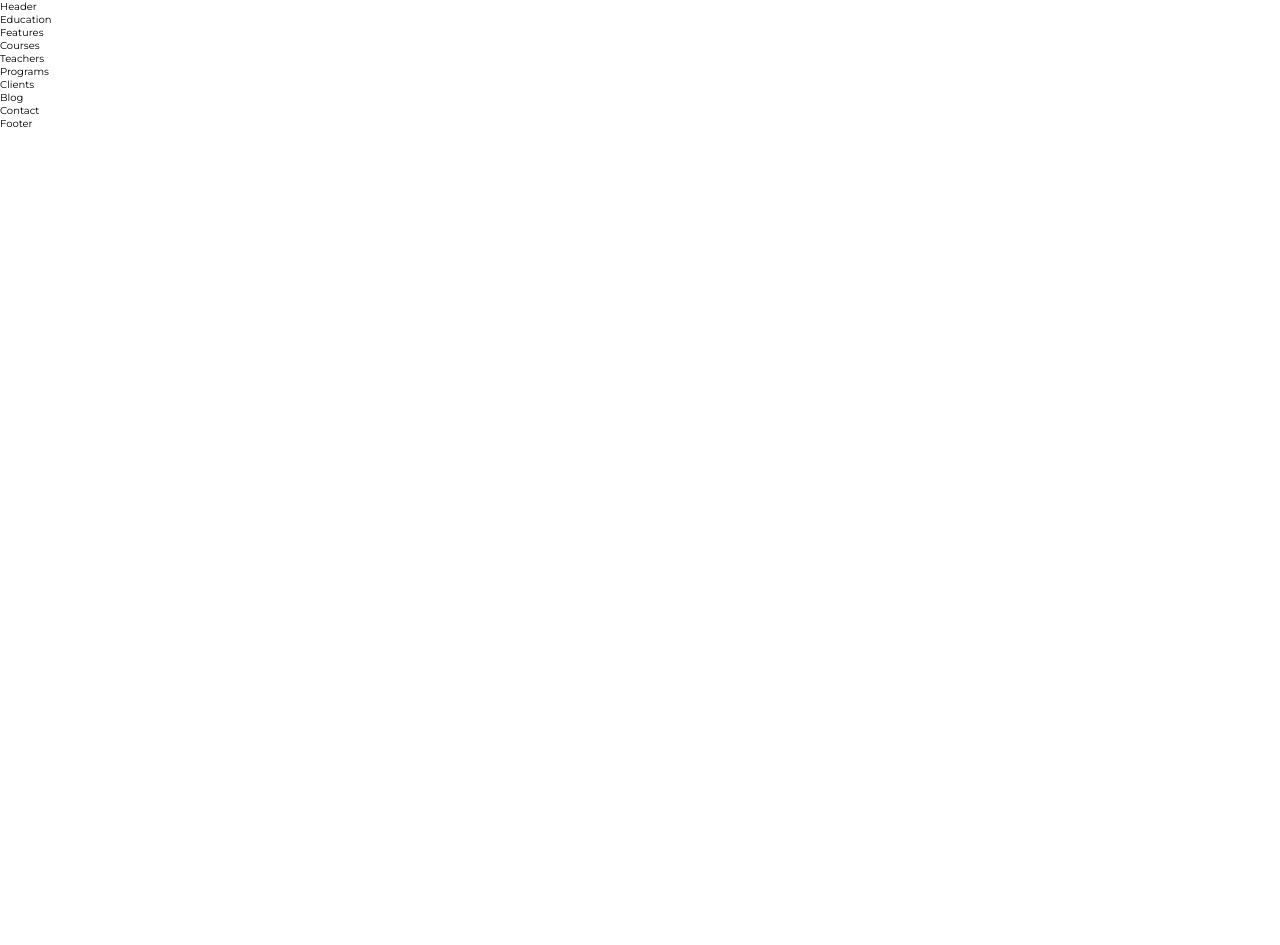
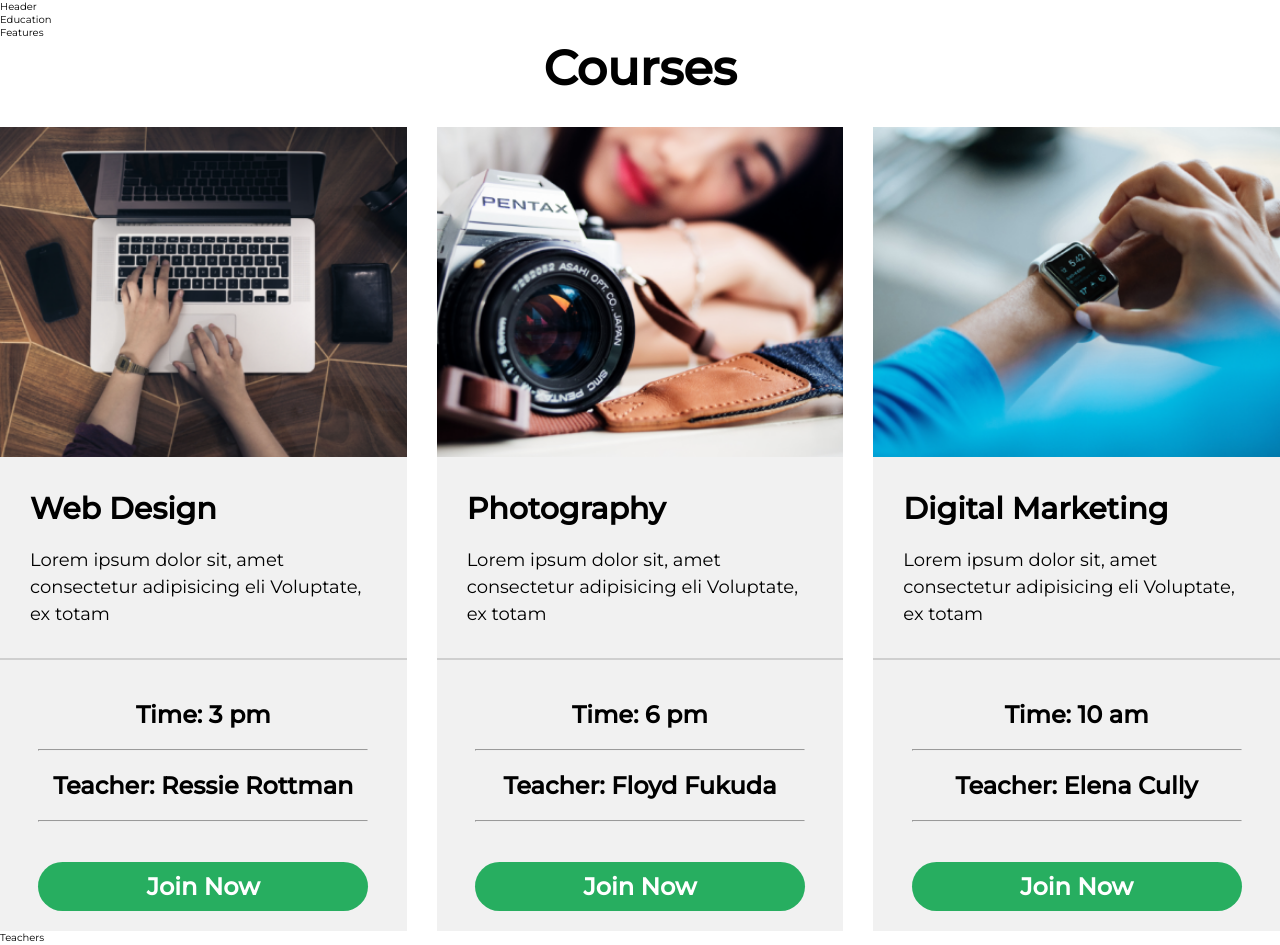
Before and after one commit to tatu7/education_project, a React (Create React App) app: page / in a window 1280 px wide. Shown: the top 945 px of the page. Before the commit the page ends 800 px from the top, so only its background shows below. Built offline with nearby package versions, Linux system fonts and the light colour scheme.

Commit message:
course component finish

```diff
--- a/src/components/Courses/Courses.jsx
+++ b/src/components/Courses/Courses.jsx
@@ -1,9 +1,64 @@
 import React from "react";
 import "./_courses.scss";
 import "../main.scss";
+import course1 from "../../Assets/images/course1.png";
+import course2 from "../../Assets/images/course2.png";
+import course3 from "../../Assets/images/course3.png";
+const course_database = [
+  {
+    id: 1,
+    img: `${course1}`,
+    name: "Web Design",
+    desc: "Lorem ipsum dolor sit, amet consectetur adipisicing eli Voluptate, ex totam",
+    time: "3 pm",
+    teacher: "Ressie Rottman",
+  },
+  {
+    id: 2,
+    img: `${course2}`,
+    name: "Photography",
+    desc: "Lorem ipsum dolor sit, amet consectetur adipisicing eli Voluptate, ex totam",
+    time: "6 pm",
+    teacher: "Floyd Fukuda",
+  },
+  {
+    id: 3,
+    img: `${course3}`,
+    name: "Digital Marketing",
+    desc: "Lorem ipsum dolor sit, amet consectetur adipisicing eli Voluptate, ex totam",
+    time: "10 am",
+    teacher: "Elena Cully",
+  },
+];
 
 function Courses() {
-  return <div>Courses</div>;
+  return (
+    <div className="courses">
+      <h1 className="title">Courses</h1>
+      <div className="main">
+        {course_database.map((val) => {
+          return (
+            <div className="course" key={val.id}>
+              <div className="img">
+                <img src={val.img} alt="course img" />
+              </div>
+              <div className="desc">
+                <p className="heading_secondary">{val.name}</p>
+                <p className="text">{val.desc}</p>
+              </div>
+              <div className="about">
+                <p className="time">Time: {val.time}</p>
+                <hr />
+                <p className="time teacher">Teacher: {val.teacher}</p>
+                <hr />
+                <button className="join">Join Now</button>
+              </div>
+            </div>
+          );
+        })}
+      </div>
+    </div>
+  );
 }
 
 export default Courses;
--- a/src/components/Courses/_courses.scss
+++ b/src/components/Courses/_courses.scss
@@ -0,0 +1,102 @@
+.courses {
+  $breakpoint-phone: 390px;
+  @media (max-width: $breakpoint-phone) {
+  }
+  .title {
+    font-size: 48px;
+    font-weight: bold;
+    text-align: center;
+    margin-bottom: 30px;
+    @media (max-width: $breakpoint-phone) {
+      font-size: 36px;
+    }
+  }
+  .main {
+    display: grid;
+    grid-template-columns: 1fr 1fr 1fr;
+    align-items: center;
+    width: 100%;
+    margin: 0 auto;
+    gap: 30px;
+    @media (max-width: $breakpoint-phone) {
+      grid-template-columns: 1fr;
+      gap: 20px;
+    }
+    .course {
+      background-color: #f1f1f1;
+      .img {
+        img {
+          width: 100%;
+          height: 100%;
+        }
+      }
+      .desc {
+        padding: 30px;
+        display: flex;
+        flex-direction: column;
+        gap: 20px;
+        border-bottom: 2px solid #cfcfcf;
+        @media (max-width: $breakpoint-phone) {
+          padding: 20px;
+          gap: 15px;
+        }
+
+        .heading_secondary {
+          font-size: 30px;
+          font-weight: bold;
+          @media (max-width: $breakpoint-phone) {
+            font-size: 24px;
+          }
+        }
+        .text {
+          font-size: 18px;
+          line-height: 1.5;
+          @media (max-width: $breakpoint-phone) {
+            font-size: 14px;
+          }
+        }
+      }
+
+      .about {
+        padding: 30px 20px 20px 20px;
+        font-size: 24px;
+        display: flex;
+        flex-direction: column;
+        align-items: center;
+        font-weight: bold;
+        gap: 10px;
+        @media (max-width: $breakpoint-phone) {
+          font-size: 18px;
+          padding: 15px 30px;
+        }
+        .time {
+          padding: 10px;
+          @media (max-width: $breakpoint-phone) {
+            padding: 5px;
+          }
+        }
+        hr {
+          width: 90%;
+          height: 2px;
+          color: #cfcfcf;
+        }
+        .join {
+          background-color: #27ae60;
+          color: #fff;
+          font-weight: bold;
+          font-size: 24px;
+          width: 90%;
+          padding: 10px;
+          border-radius: 30px;
+          border: none;
+          cursor: pointer;
+          margin-top: 30px;
+          @media (max-width: $breakpoint-phone) {
+            font-size: 18px;
+            width: 110%;
+          }
+        }
+      }
+    }
+  }
+}
```
Also changed, not shown: 1 other file (tests, documents, lock files or other folders).
